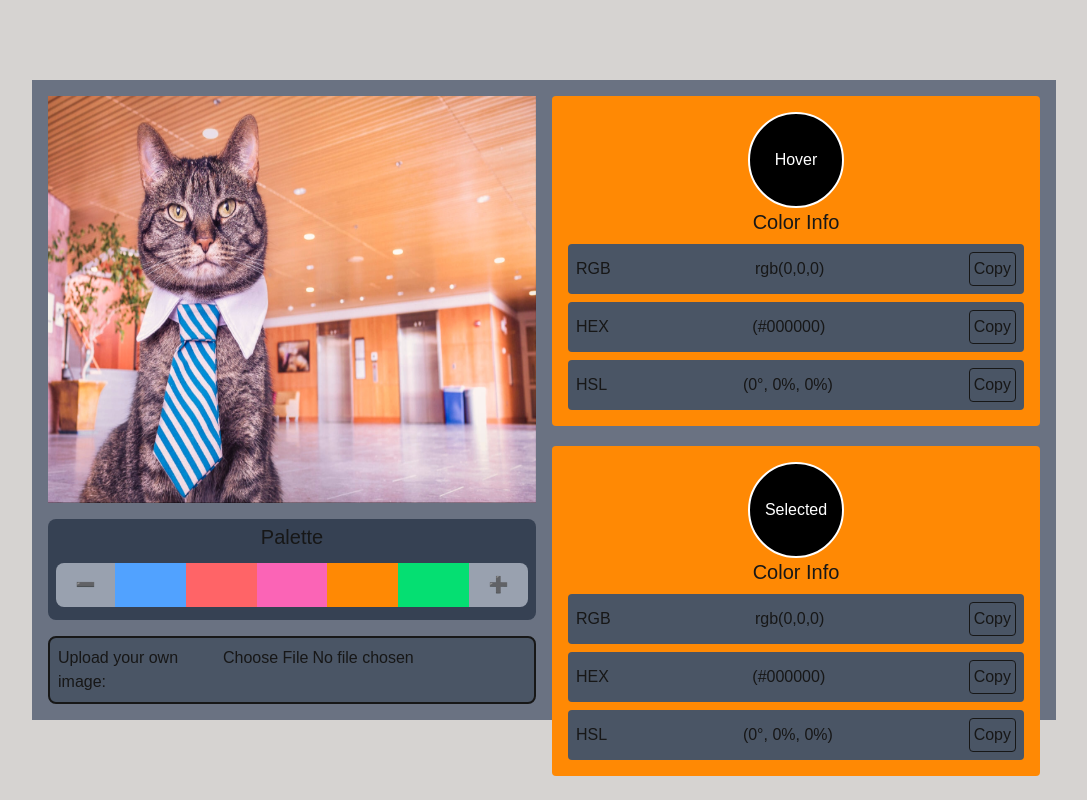
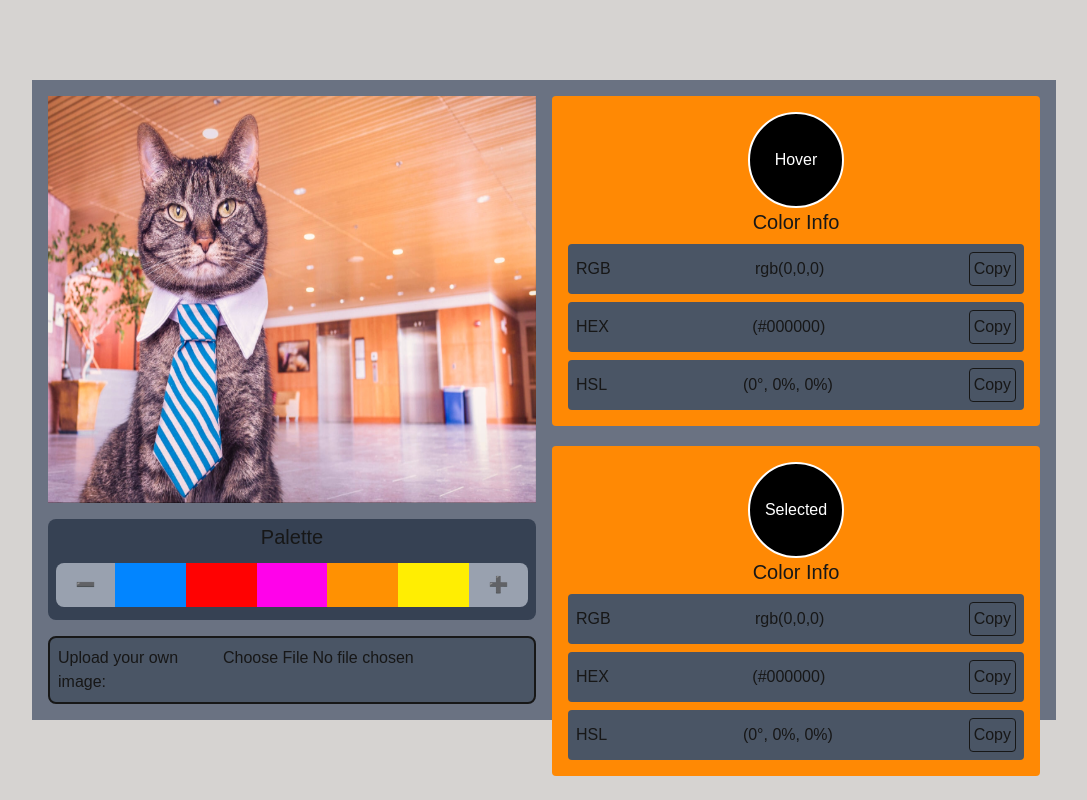
Before and after one commit to MOGARRR/chroma-picker, a Next.js app: page / in a window 1280 px wide. Shown: the whole page, without its empty margins (96-1183 px from the left). Built offline with nearby package versions, Linux system fonts and the light colour scheme.

Commit message:
Refactor: Update Palette to use RGB values instead of tailwind bg colors

```diff
--- a/app/components/Palette.tsx
+++ b/app/components/Palette.tsx
@@ -2,11 +2,11 @@
 import React, { useState } from "react";
 
 const mockData = [
-  { id: 1, color: "bg-blue-400" },
-  { id: 2, color: "bg-red-400" },
-  { id: 3, color: "bg-pink-400" },
-  { id: 4, color: "bg-orange-400" },
-  { id: 5, color: "bg-green-400" },
+  { id: 1, color: "rgb(2, 133, 255)" },
+  { id: 2, color: "rgb(255, 2, 2)" },
+  { id: 3, color: "rgb(255, 2, 234)" },
+  { id: 4, color: "rgb(255, 145, 2)" },
+  { id: 5, color: "rgb(255, 238, 2)" },
 ];
 
 const Palette = () => {
@@ -32,8 +32,9 @@ const Palette = () => {
           ➖
         </button>
         {visibleColors.map((item) => (
-          <div key={item.id} className={`${item.color} flex-2`} />
+          <div key={item.id} className={`flex-2`} style={{ backgroundColor: `${item.color}` }} />
         ))}
+
         <button
           className="bg-gray-400 w-1/8 rounded-r-lg cursor-pointer"
           onClick={addColors}
```
